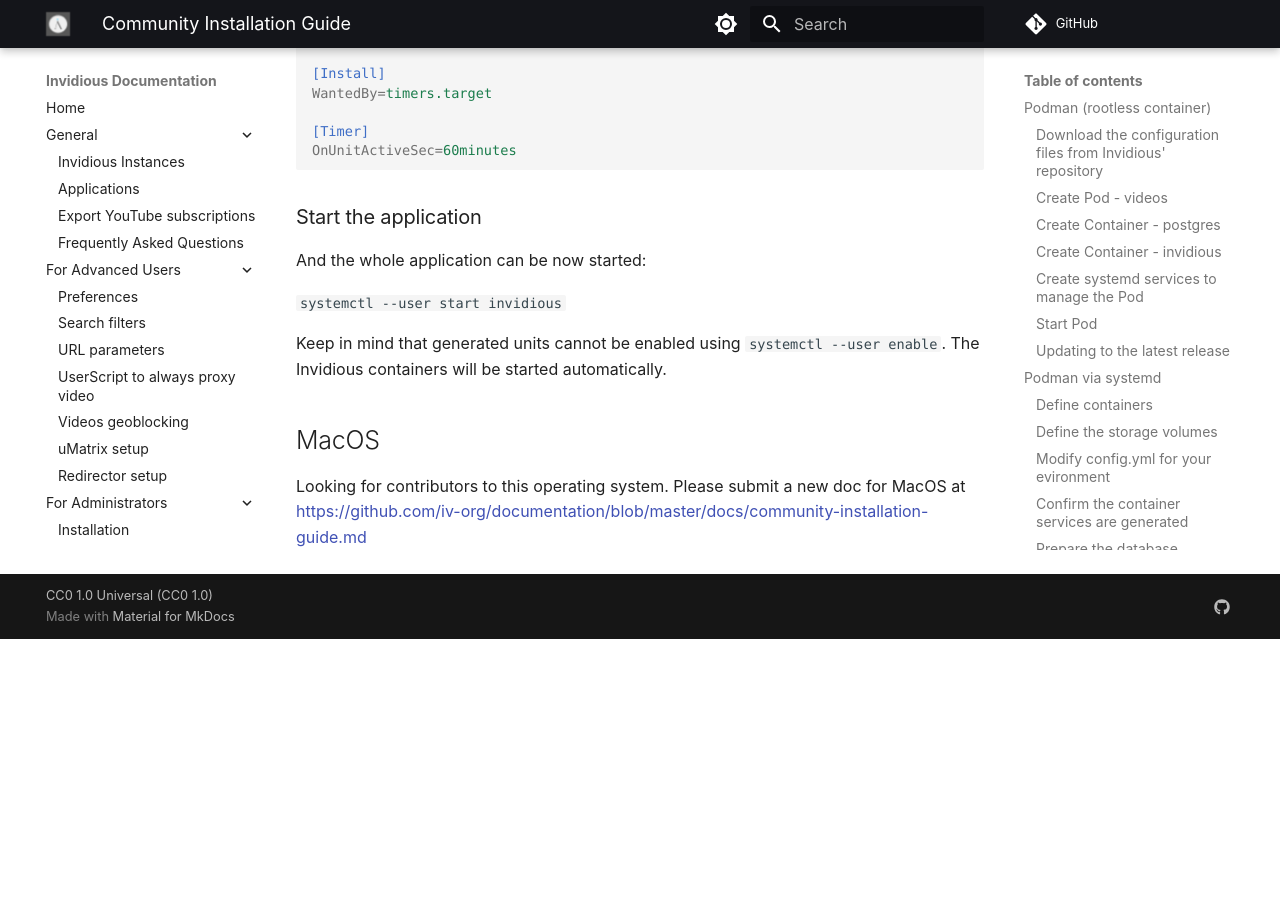
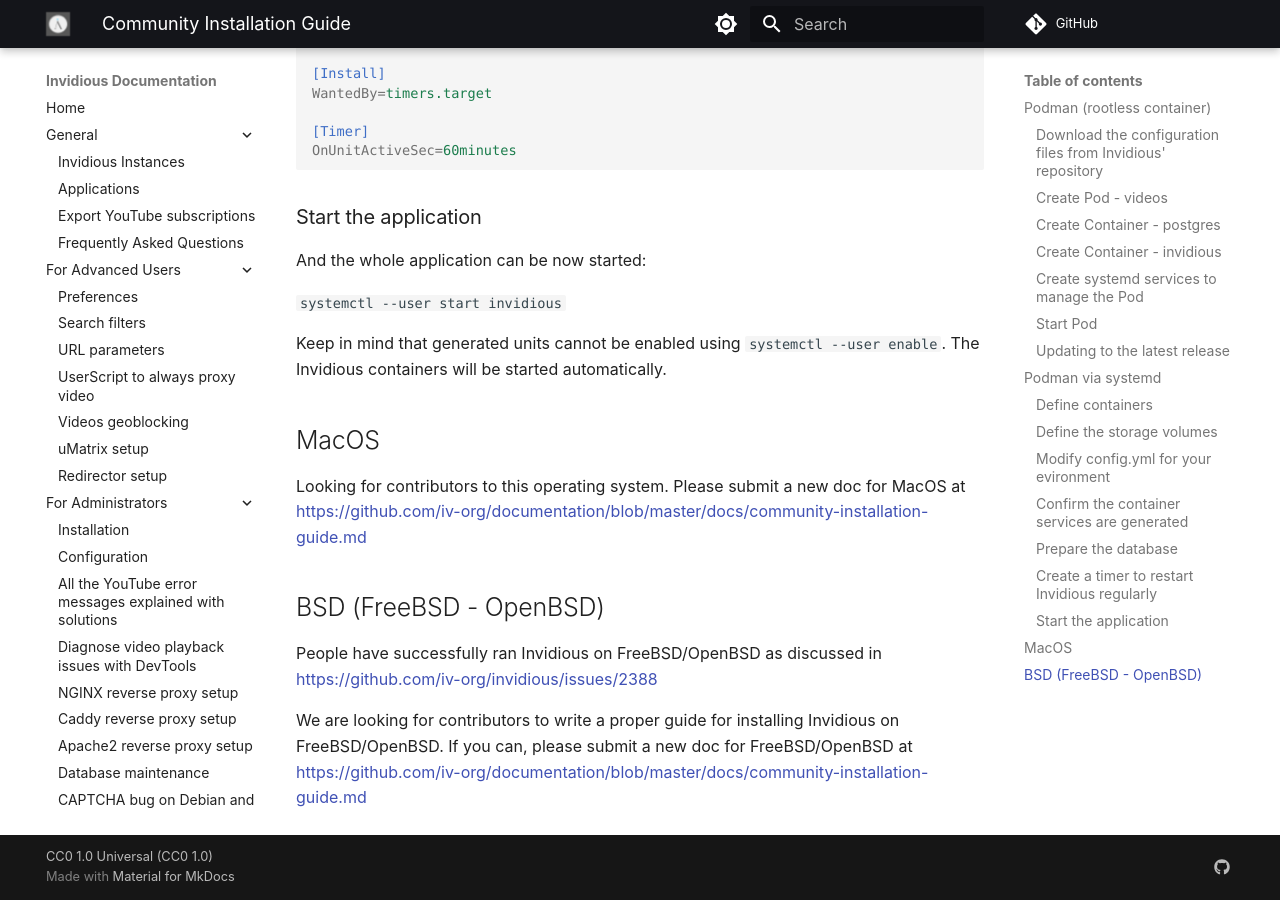
Before and after one commit to iv-org/documentation, an MkDocs documentation site: the page built from docs/community-installation-guide.md, in a window 1280 px wide and 900 px high, scrolled down 6340 px. Built offline with MkDocs 1.6.1 and Material for MkDocs 9.7.7, drawn with Linux system fonts in a browser that asks for light colours; comment, search, counter and statistics services are not loaded; before the commit the page ends 6979 px from its top, so only the background shows below that.

Commit message:
doc: add call for contributors for BSD install guide
Added a section for BSD installation and a call for contributors.

```diff
--- a/docs/community-installation-guide.md
+++ b/docs/community-installation-guide.md
@@ -297,3 +297,9 @@
 ## MacOS
 
 Looking for contributors to this operating system. Please submit a new doc for MacOS at https://github.com/iv-org/documentation/blob/master/docs/community-installation-guide.md
+
+## BSD (FreeBSD - OpenBSD)
+
+People have successfully ran Invidious on FreeBSD/OpenBSD as discussed in https://github.com/iv-org/invidious/issues/2388
+
+We are looking for contributors to write a proper guide for installing Invidious on FreeBSD/OpenBSD. If you can, please submit a new doc for FreeBSD/OpenBSD at https://github.com/iv-org/documentation/blob/master/docs/community-installation-guide.md
```
